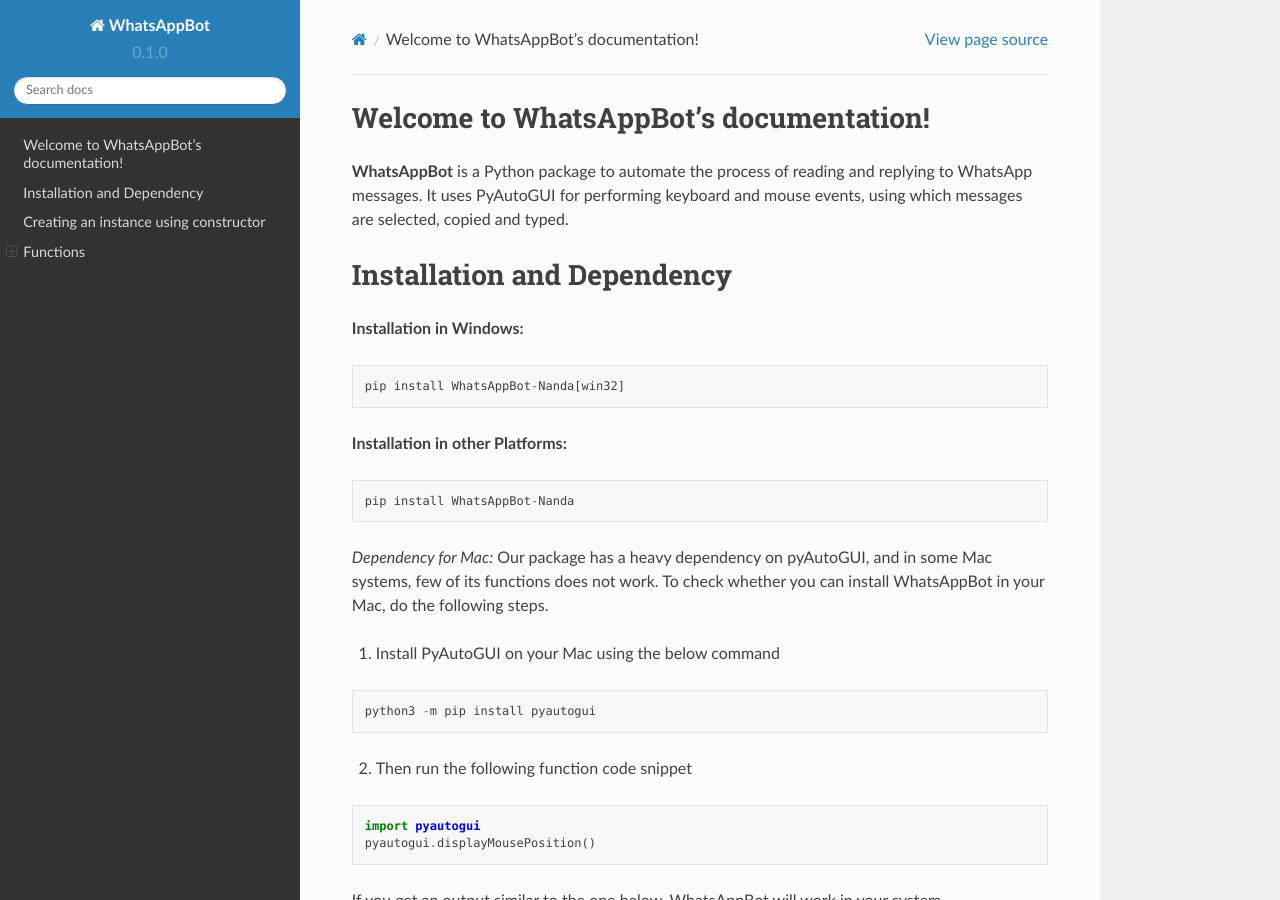
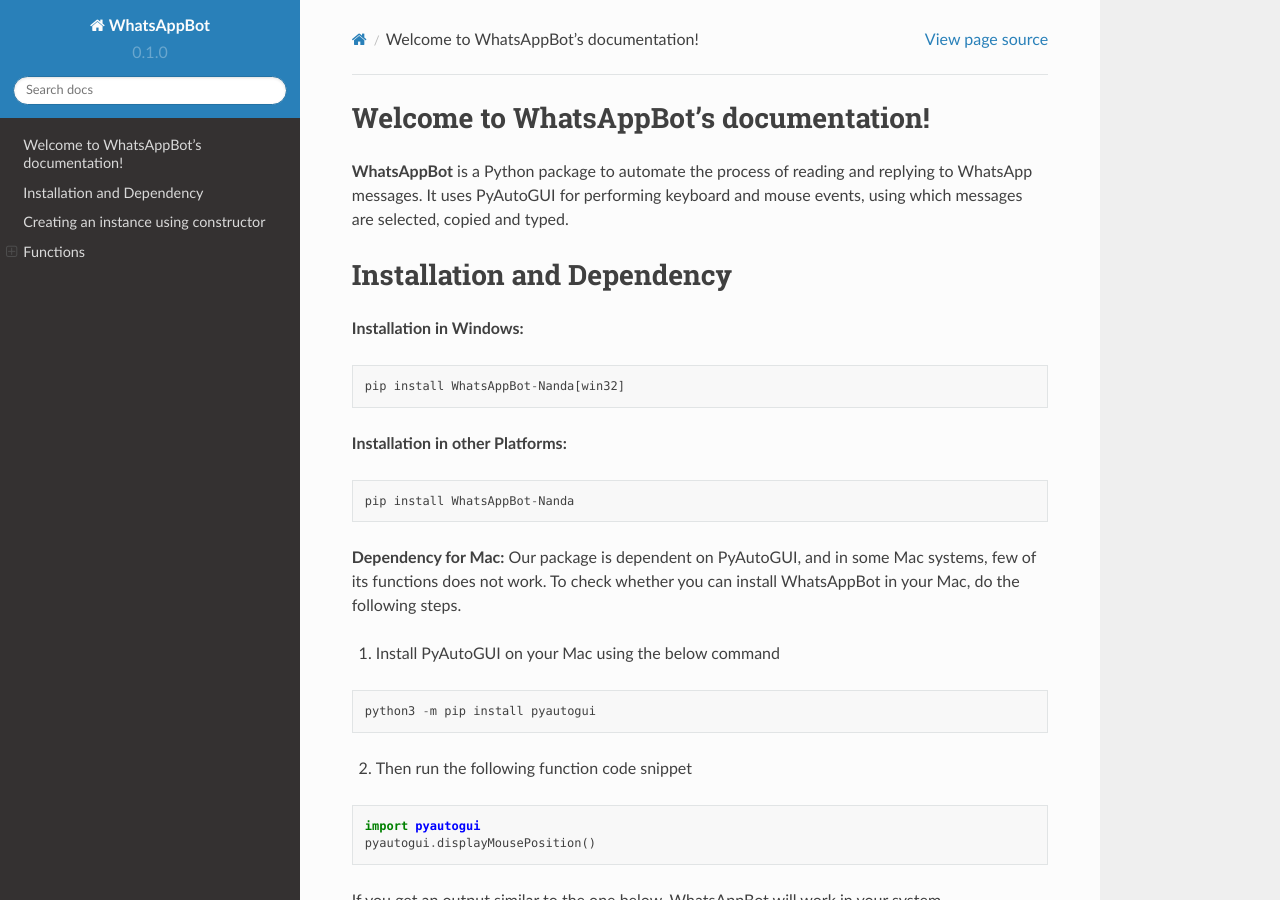
Before and after one commit to ArvindR07/WhatsAppBotDocs, a Sphinx documentation site: the page built from docs/source/index.rst, in a window 1280 px wide and 900 px high. Built offline with Sphinx 7.4.7 and the Read the Docs theme 2.0.0, drawn with Linux system fonts in a browser that asks for light colours.

Commit message:
Update index.rst

```diff
--- a/docs/source/index.rst
+++ b/docs/source/index.rst
@@ -21,8 +21,8 @@
 
    pip install WhatsAppBot-Nanda
 
-*Dependency for Mac:*
-Our package has a heavy dependency on pyAutoGUI, and in some Mac systems, few of its functions does not work.
+**Dependency for Mac:**
+Our package is dependent on PyAutoGUI, and in some Mac systems, few of its functions does not work.
 To check whether you can install WhatsAppBot in your Mac, do the following steps.
 
 1. Install PyAutoGUI on your Mac using the below command
```
